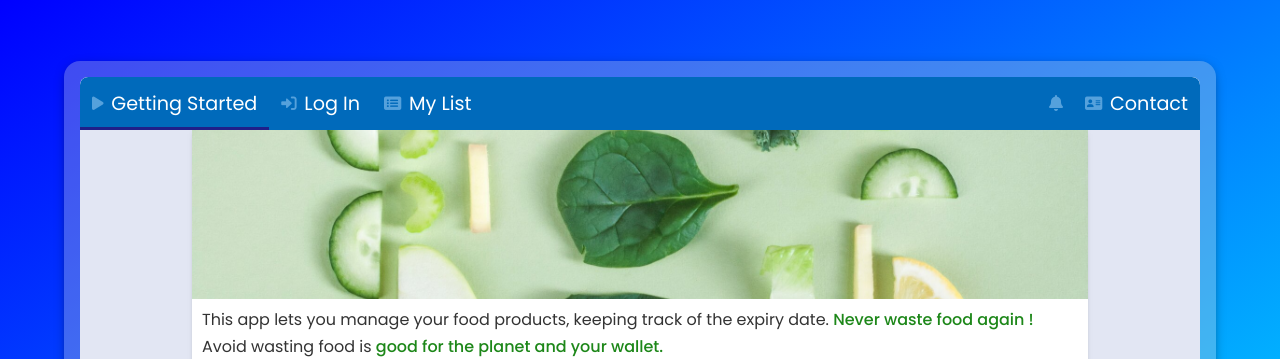
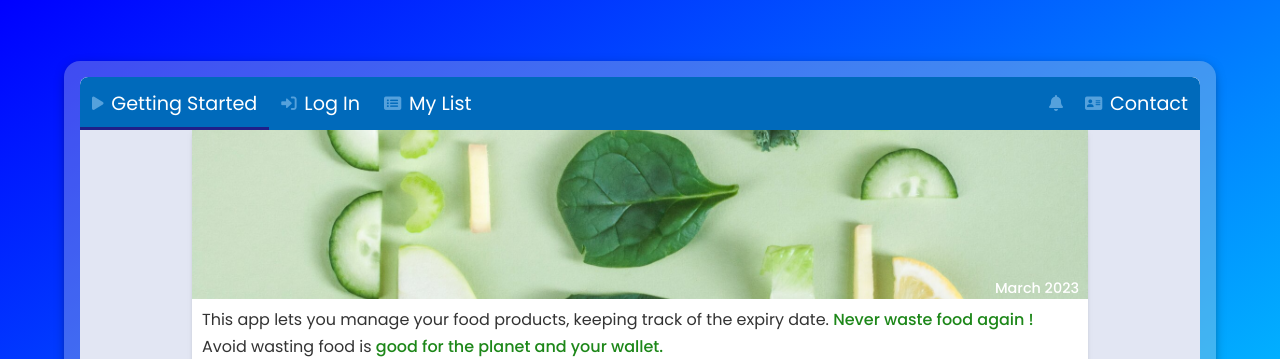
Before and after one commit to GreenFlag31/food-manager, an Angular app: page /getting-started in a window 1280 px wide. Shown: the top 359 px of the page. Built offline with nearby package versions, Linux system fonts and the light colour scheme.

Commit message:
deployed !!!

```diff
--- a/src/app/app-routing.module.ts
+++ b/src/app/app-routing.module.ts
@@ -7,7 +7,7 @@ import { DataResolverService } from './shared/data-resolver.service';
 const routes: Routes = [
   {
     path: '',
-    redirectTo: '/my-list',
+    redirectTo: '/getting-started',
     pathMatch: 'full',
     data: { animation: 'myList' },
   },
--- a/src/app/general-overview/general-overview.component.css
+++ b/src/app/general-overview/general-overview.component.css
@@ -129,7 +129,6 @@ section.wrapper {
 .error {
   color: red;
   width: 100%;
-  margin-top: 1em;
 }
 .error i {
   margin-right: 0.3em;
@@ -145,6 +144,7 @@ section.wrapper {
 }
 .error p {
   background: #ffd2d2;
+  padding: 0.625em;
   font-weight: 600;
   border-radius: 0.2em;
 }
--- a/src/app/general-overview/general-overview.component.ts
+++ b/src/app/general-overview/general-overview.component.ts
@@ -84,6 +84,7 @@ export class GeneralOverviewComponent implements OnInit, OnChanges {
       error: () => {
         this.error = true;
         this.isLoading = false;
+        this.ref.markForCheck();
       },
       complete: () => {
         this.ref.markForCheck();
--- a/src/app/getting-started/getting-started.component.css
+++ b/src/app/getting-started/getting-started.component.css
@@ -15,6 +15,19 @@
 }
 button:hover {
   transform: translateY(-0.2em);
+}
+.intro {
+  position: relative;
+}
+.intro .release {
+  padding: 0 0.625em;
+  margin-bottom: 0;
+  color: #fff;
+  font-size: 0.9em;
+  font-weight: 600;
+  position: absolute;
+  bottom: 0;
+  right: 0;
 }
 .intro img {
   width: 100%;
--- a/src/app/getting-started/getting-started.component.html
+++ b/src/app/getting-started/getting-started.component.html
@@ -1,6 +1,7 @@
 <div class="layer">
   <header class="intro">
     <img src="../../assets/food.jpg" alt="" />
+    <p class="release">March 2023</p>
   </header>
   <div class="text">
     <p>
@@ -16,7 +17,7 @@
       <a
         href="https://www.fao.org/fao-stories/article/en/c/1309609/"
         target="_blank"
-        >Tips for reducing food waste</a
+        >Tips for reducing food waste.</a
       >
     </p>
     <p class="actions">
@@ -33,7 +34,7 @@
       <a
         href="https://dribbble.com/shots/3306661-App-Settings-CRUD/attachments/9756302?mode=media"
         target="_blank"
-        >Chris Meyer on dribbble</a
+        >Chris Meyer on dribbble.</a
       >
     </p>
     <p class="in-touch">
--- a/src/app/item/item.component.css
+++ b/src/app/item/item.component.css
@@ -61,6 +61,7 @@
 }
 .best-before {
   display: flex;
+  min-width: 175px;
 }
 .actions {
   margin-right: 0.2em;
```
Also changed, not shown: firebase.json (added), 1 other file (tests, documents, lock files or other folders).
